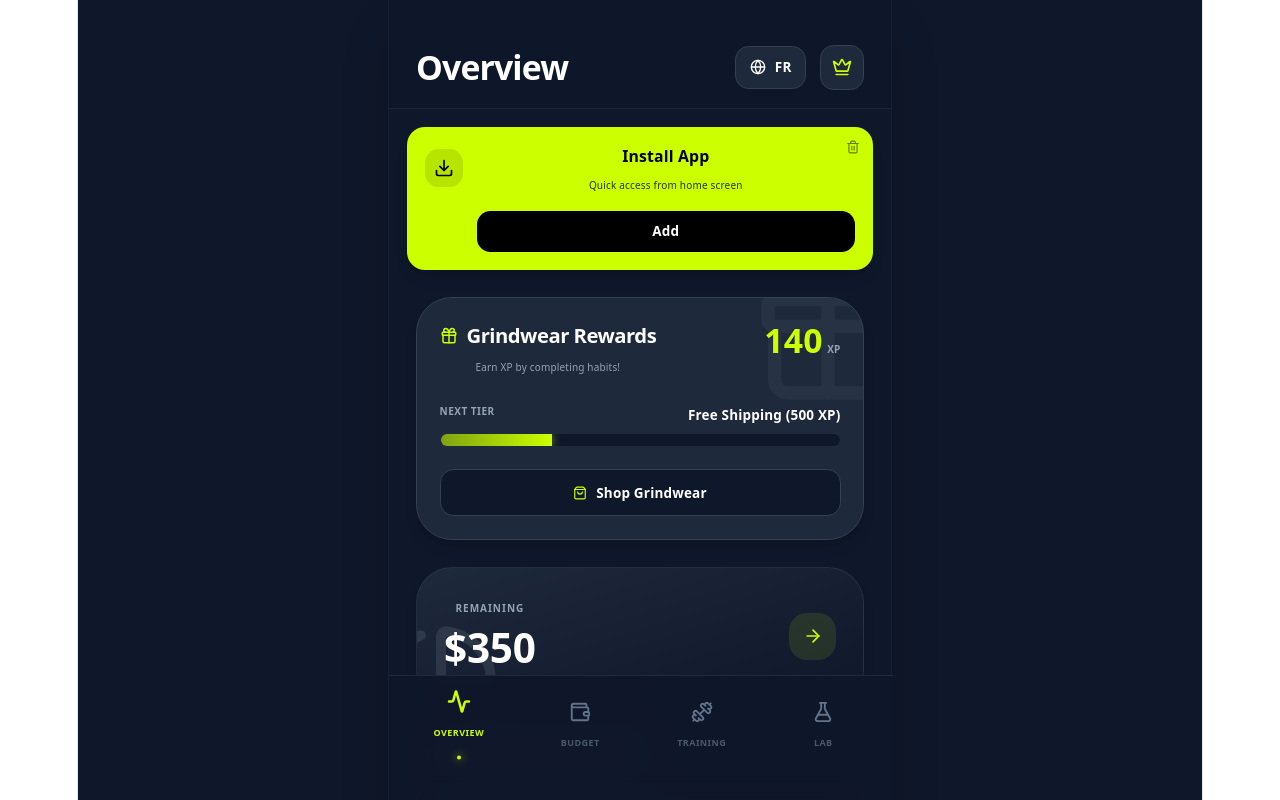
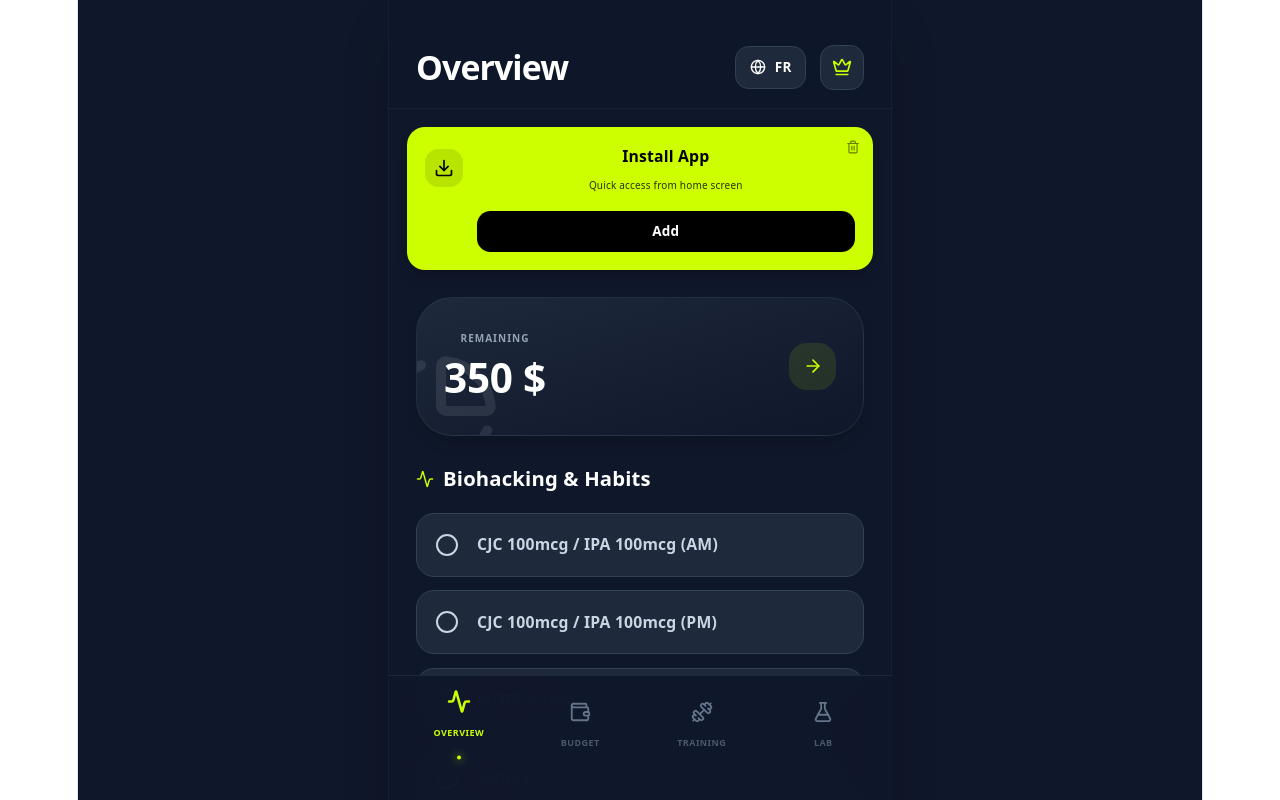
Before and after one commit to bashj0303/Pwa, a React (Vite) app: page / in a window 1280 px wide. Shown: the top 800 px of the page. Built offline with nearby package versions, Linux system fonts and the light colour scheme.

Commit message:
Update Dashboard.jsx

```diff
--- a/src/Dashboard.jsx
+++ b/src/Dashboard.jsx
@@ -1,15 +1,7 @@
 import React from 'react';
-import { Activity, CheckCircle2, Circle, Gift, ShoppingBag, PieChart, ArrowRight } from 'lucide-react';
+import { Activity, CheckCircle2, Circle, PieChart, ArrowRight } from 'lucide-react';
 
 const Dashboard = ({ t, balance, xp, setXp, protocols, setProtocols, setActiveTab }) => {
-  const getNextTier = () => {
-    if (xp < 500) return { name: t.freeShipping, target: 500 };
-    if (xp < 1500) return { name: t.discount20, target: 1500 };
-    return { name: t.freeHoodie, target: 5000 };
-  };
-
-  const currentTier = getNextTier();
-  const xpProgress = Math.min((xp / currentTier.target) * 100, 100);
 
   const toggleProtocol = (id) => {
     setProtocols(protocols.map(p => {
@@ -24,42 +16,6 @@
 
   return (
     <div className="space-y-6 animate-in fade-in duration-300">
-      {/* GRINDWEAR REWARDS */}
-      <div className="bg-slate-800 border border-slate-700 p-5 rounded-[2rem] shadow-lg relative overflow-hidden">
-        <div className="absolute -top-10 -right-10 opacity-5 pointer-events-none">
-          <Gift size={160} />
-        </div>
-
-        <div className="flex justify-between items-start mb-4 relative z-10">
-          <div>
-            <h3 className="text-white font-black text-lg tracking-tight flex items-center gap-2">
-              <Gift size={18} className="text-[#ccff00]" /> {t.rewardsTitle}
-            </h3>
-            <p className="text-[10px] text-slate-400 font-medium mt-0.5">{t.earnedXp}</p>
-          </div>
-          <div className="text-right">
-            <span className="text-3xl font-black text-[#ccff00]">{xp}</span>
-            <span className="text-[10px] text-slate-400 ml-1 font-bold">{t.xpPoints}</span>
-          </div>
-        </div>
-
-        <div className="mb-2 flex justify-between items-end relative z-10">
-          <span className="text-[10px] font-bold text-slate-400 uppercase tracking-wider">{t.nextTier}</span>
-          <span className="text-xs font-black text-white">{currentTier.name} ({currentTier.target} XP)</span>
-        </div>
-
-        <div className="h-3 bg-slate-900 rounded-full overflow-hidden relative z-10 border border-slate-700/50">
-          <div
-            className="h-full bg-gradient-to-r from-[#ccff00]/60 to-[#ccff00] transition-all duration-700 ease-out shadow-[0_0_10px_rgba(204,255,0,0.5)]"
-            style={{ width: `${xpProgress}%` }}
-          />
-        </div>
-
-        <button className="w-full mt-5 bg-slate-900 border border-slate-700 hover:border-[#ccff00]/50 text-white text-xs font-bold py-3 rounded-xl flex items-center justify-center gap-2 transition-colors relative z-10">
-          <ShoppingBag size={14} className="text-[#ccff00]" />
-          {t.visitStore}
-        </button>
-      </div>
 
       {/* BUDGET CONNECTÉ */}
       <div className="bg-gradient-to-br from-slate-800 to-slate-900 border border-slate-700/50 p-6 rounded-[2rem] shadow-lg flex justify-between items-center relative overflow-hidden">
@@ -67,7 +23,7 @@
         <div className="relative z-10">
           <p className="text-slate-400 text-[10px] font-bold uppercase tracking-widest mb-1">{t.budgetLeft}</p>
           <h2 className={`text-4xl font-black ${balance < 0 ? 'text-red-500' : 'text-white'}`}>
-            ${balance.toFixed(0)}
+            {balance.toFixed(0)} $
           </h2>
         </div>
         <button onClick={() => setActiveTab('budget')} className="p-3 bg-[#ccff00]/10 rounded-2xl text-[#ccff00] hover:bg-[#ccff00]/20 transition-colors z-10">
```
